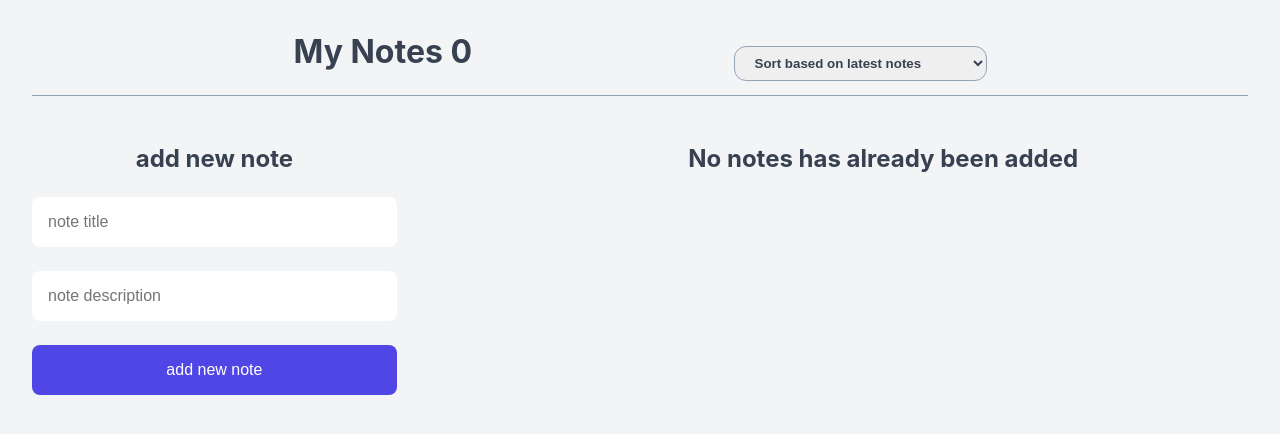
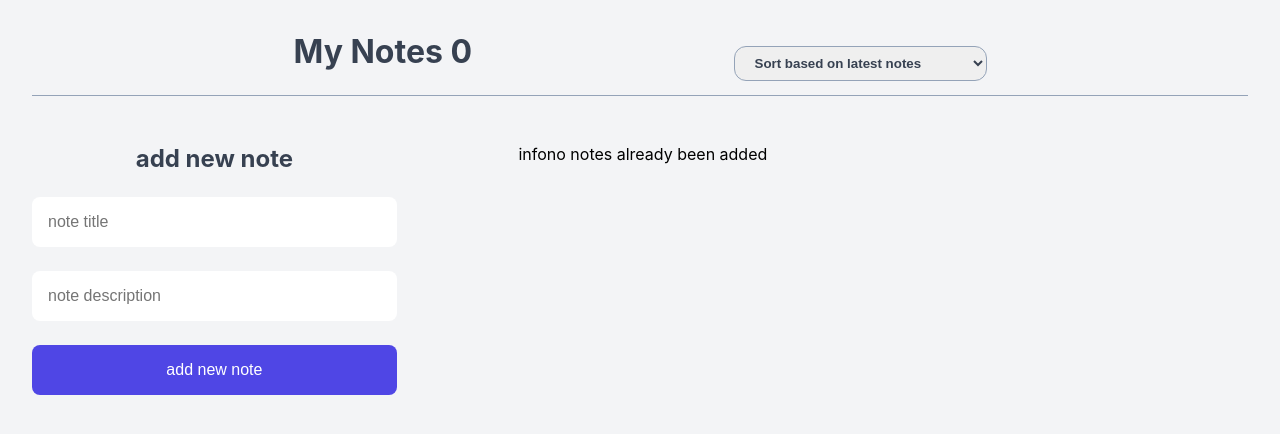
Before and after one commit to mreza-slt/Note-App, a React (Vite) app: page / in a window 1280 px wide. Shown: the top 434 px of the page. Built offline with nearby package versions, Linux system fonts and the light colour scheme.

Commit message:
feature : children props in message component

```diff
--- /dev/null
+++ b/src/components/Message.jsx
@@ -0,0 +1,5 @@
+function Message({ children }) {
+  return <p>{children}</p>;
+}
+
+export default Message;
--- a/src/components/NoteList.jsx
+++ b/src/components/NoteList.jsx
@@ -45,7 +45,7 @@ function NoteItem({ note, onDelete, onComplete }) {
           <p className="desc">{note.description}</p>
         </div>
         <div className="actions">
-          <button onClick={() => onDelete(note.id)}>Delete</button>
+          <button onClick={() => onDelete(note.id)}>&times;</button>
           <input
             type="checkbox"
             name={note.id}
--- a/src/components/NoteStatus.jsx
+++ b/src/components/NoteStatus.jsx
@@ -1,3 +1,5 @@
+import Message from "./Message";
+
 function NoteStatus({ notes }) {
   // derived state
   const allNotes = notes.length;
@@ -5,7 +7,13 @@ function NoteStatus({ notes }) {
   //   const unCompletedNotes = notes.filter((n) => !n.completed).length;
   const unCompletedNotes = allNotes - completedNotes;
 
-  if (!allNotes) return <h2>No notes has already been added</h2>;
+  if (!allNotes)
+    return (
+      <Message>
+        <span>info</span>
+        <span>no notes already been added</span>
+      </Message>
+    );
   return (
     <ul className="note-status">
       <li>
```
